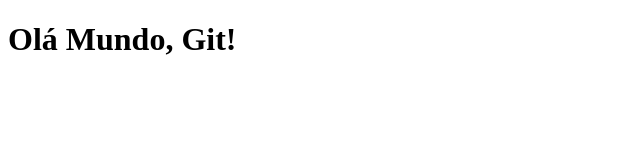
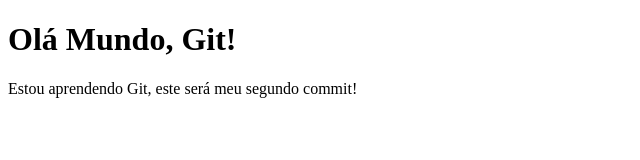
Before and after one commit to 0Carvalh0/tutorial-git, a plain HTML site: page index.html in a window 1280 px wide. Shown: the whole page, without its empty margins (0-640 px from the left). Drawn offline with Linux system fonts and the light colour scheme.

Commit message:
Realizei uma alteração no meu HTML

```diff
--- a/index.html
+++ b/index.html
@@ -7,5 +7,6 @@
 </head>
 <body>
     <h1>Olá Mundo, Git!</h1>
+    <p>Estou aprendendo Git, este será meu segundo commit!</p>
 </body>
 </html>
```
